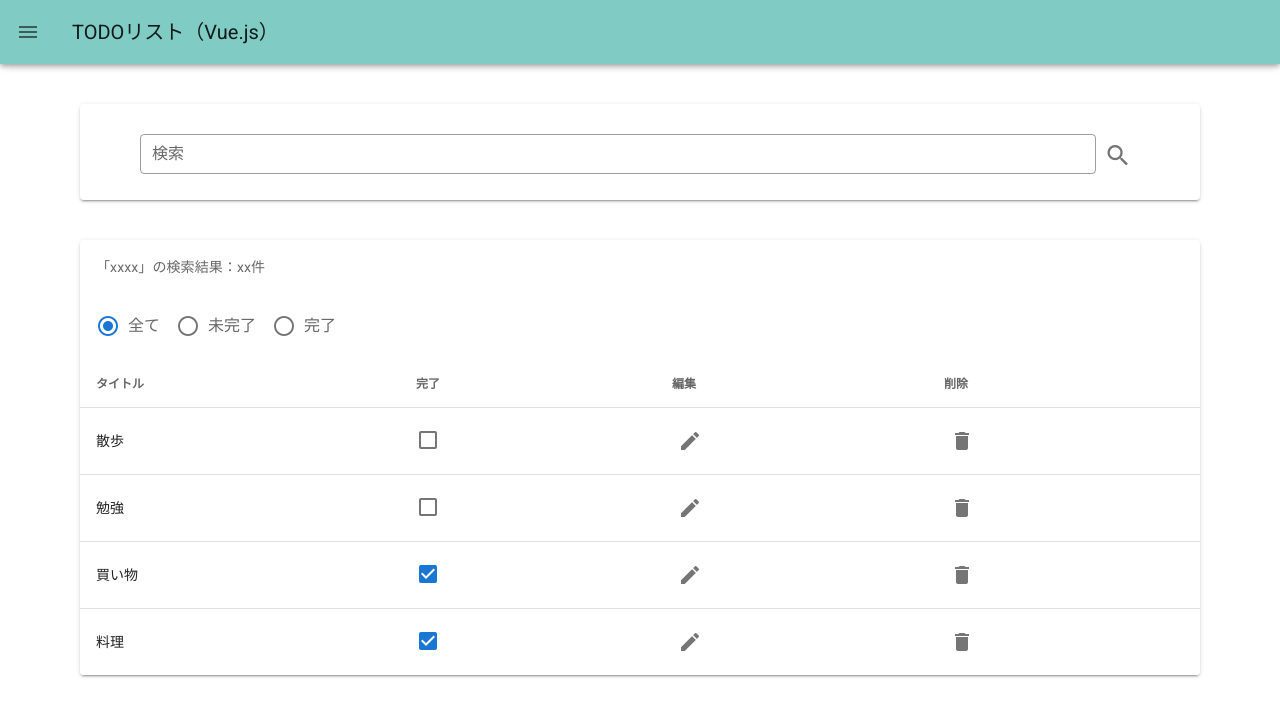
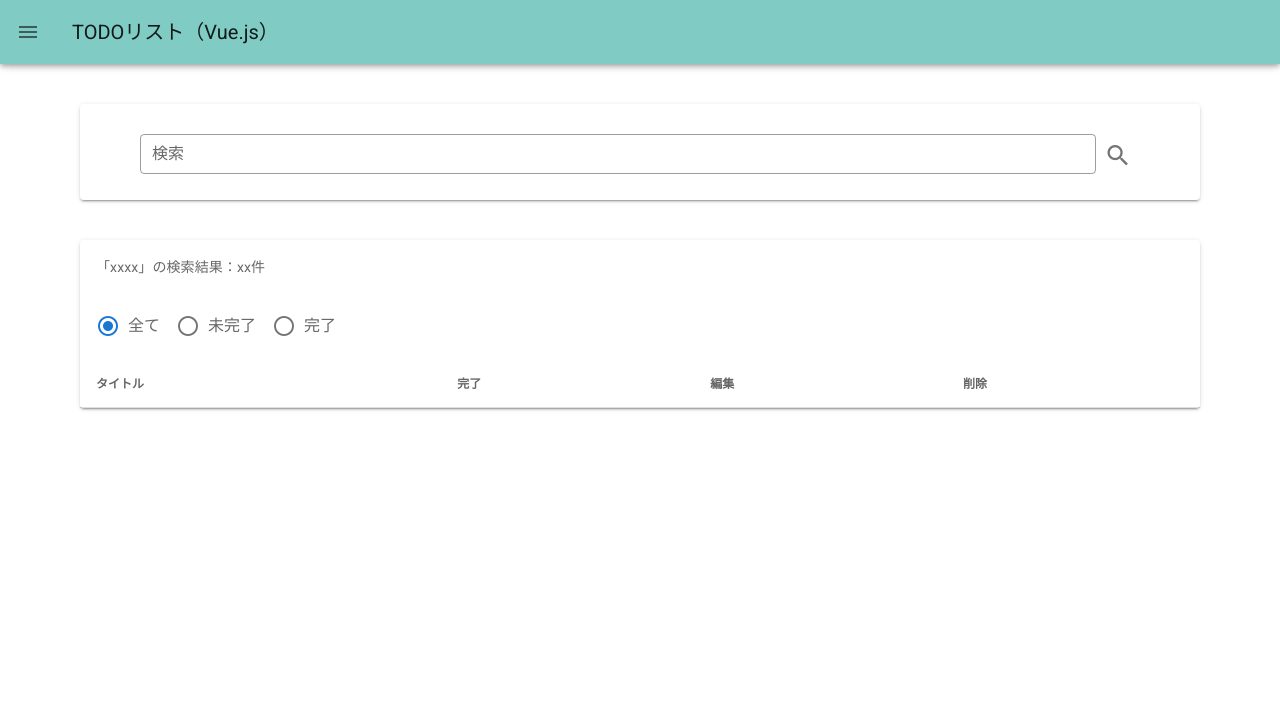
Before and after one commit to nao11aihara/vue-todo, a Vue app: page / in a window 1280 px wide. Shown: the top 716 px of the page. Built offline with nearby package versions, Linux system fonts and the light colour scheme.

Commit message:
update: 表示するTODOをstoreから取得した値を使用するように修正

```diff
--- a/src/components/TodoList.vue
+++ b/src/components/TodoList.vue
@@ -19,7 +19,7 @@
         </tr>
       </thead>
       <tbody>
-        <tr v-for="todo in todos" :key="todo.title">
+        <tr v-for="todo in allTodos" :key="todo.title">
           <td>{{ todo.title }}</td>
           <td>
             <v-checkbox v-model="todo.isDone"></v-checkbox>
@@ -51,32 +51,6 @@ import { Todo } from "./../types/Todo";
 export default class TodoList extends Vue {
   // ---data---
   /**
-   * TODO一覧
-   */
-  public todos: Todo[] = [
-    {
-      id: 1,
-      title: "散歩",
-      isDone: false,
-    },
-    {
-      id: 2,
-      title: "勉強",
-      isDone: false,
-    },
-    {
-      id: 3,
-      title: "買い物",
-      isDone: true,
-    },
-    {
-      id: 4,
-      title: "料理",
-      isDone: true,
-    },
-  ];
-
-  /**
    * ステータス一覧
    */
   public statusList = ["全て", "未完了", "完了"];
@@ -85,6 +59,20 @@ export default class TodoList extends Vue {
    * 選択中のステータス
    */
   public selectedStatus = "全て";
+
+  // ---computed---
+  /**
+   * TODO全件
+   * @returns TODO全件
+   */
+  public get allTodos(): Todo[] {
+    return this.$store.getters.getAllTodos;
+  }
+
+  // ---ライフサイクル---
+  public created() {
+    console.warn(this.allTodos);
+  }
 
   // ---メソッド---
   /**
```
